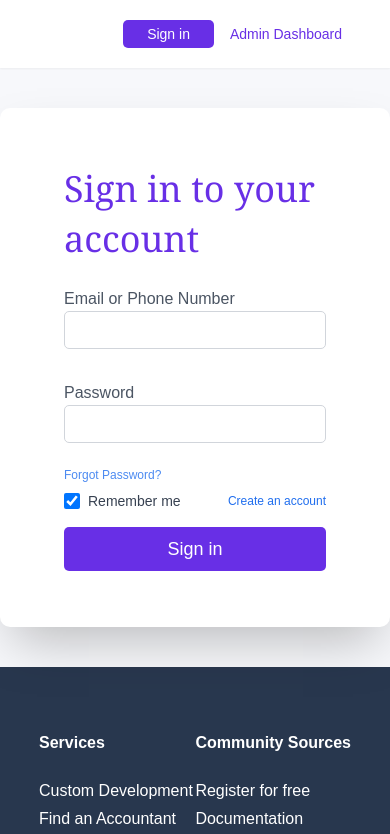
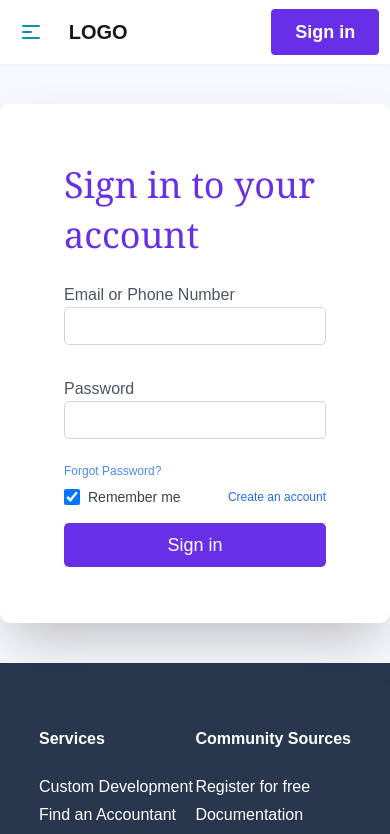
Before and after one commit to HelloTanvir/ERP-system, a Next.js app: page /auth/login in a window 390 px wide. Shown: the top 834 px of the page. Built offline with nearby package versions, Linux system fonts and the light colour scheme.

Commit message:
Responsive navbar has been created

```diff
--- a/package.json
+++ b/package.json
@@ -10,10 +10,12 @@
   },
   "dependencies": {
     "@reduxjs/toolkit": "^2.2.7",
+    "daisyui": "^4.12.10",
     "framer-motion": "^11.5.4",
     "next": "14.2.11",
     "react": "^18",
     "react-dom": "^18",
+    "react-icons": "^5.3.0",
     "react-redux": "^9.1.2"
   },
   "devDependencies": {
--- a/src/app/auth/[page]/_components/Footer.css
+++ b/src/app/auth/[page]/_components/Footer.css
@@ -1,4 +1,4 @@
-
+/*
 .hover-effect li {
   position: relative;
   display: block;
@@ -26,4 +26,4 @@
 }
 .hover-effect li span:hover::after{
    width: 100%;
-}
+} */
--- a/src/app/auth/[page]/_components/Footer.tsx
+++ b/src/app/auth/[page]/_components/Footer.tsx
@@ -12,7 +12,7 @@ function Footer() {
                         {/* Services */}
                         <div>
                             <p className="font-bold mb-6">Services</p>
-                            <ul className="space-y-1 hover-effect">
+                            <ul className="space-y-1 hover-effect hover-gray hover-underline-white">
                                 <li>
                                     <span>Custom Development</span>
                                 </li>
@@ -42,7 +42,7 @@ function Footer() {
                         {/* Community */}
                         <div>
                             <p className="font-bold mb-6">Community Sources</p>
-                            <ul className="space-y-1 hover-effect">
+                            <ul className="space-y-1 hover-effect hover-gray hover-underline-white">
                                 <li>
                                     <span>Register for free</span>
                                 </li>
@@ -70,7 +70,7 @@ function Footer() {
                         {/* About Us */}
                         <div>
                             <p className="font-bold mb-6">About Us</p>
-                            <ul className="cursor-pointer space-y-1 hover-effect">
+                            <ul className="space-y-1 hover-effect hover-gray hover-underline-white">
                                 <li>
                                     <span>Our Company</span>
                                 </li>
@@ -101,7 +101,7 @@ function Footer() {
                         {/* My Account */}
                         <div className="">
                             <p className="font-bold mb-6">My Account</p>
-                            <ul className="cursor-pointer space-y-1 hover-effect">
+                            <ul className="space-y-1 hover-effect hover-gray hover-underline-white">
                                 <li>
                                     <Link href={HeaderLinks.LOGIN}>
                                         <span>Sign in</span>
--- a/src/app/auth/[page]/_components/Header.tsx
+++ b/src/app/auth/[page]/_components/Header.tsx
@@ -2,27 +2,111 @@
 
 import Link from 'next/link';
 import { usePathname } from 'next/navigation';
+import { useState } from 'react';
+import { GiTireIronCross } from 'react-icons/gi';
 import { HeaderLinks } from '../_lib/utils';
 
 function Header() {
     const pathname = usePathname();
     console.log(pathname);
 
+    const [isOpen, setIsOpen] = useState(false);
+
+    const toggleDropdown = () => {
+        setIsOpen(!isOpen);
+    };
+
     return (
-        <div className="bg-header shadow-sm lg:p-lg-padding-header-footer p-padding-header-footer flex gap-2 justify-end sticky top-0 z-50">
-            <Link
-                href={HeaderLinks.LOGIN}
-                className={`py-1 px-6 text-sm font-medium ${pathname === HeaderLinks.LOGIN ? 'bg-primary text-white' : 'bg-white text-primary'} rounded-btn-radius`}
-            >
-                Sign in
-            </Link>
+        <div className="w-full bg-header shadow-sm  sticky top-0 z-50">
+            <div className="navbar justify-between lg:w-[80%] p-0  w-[95%] mx-auto">
+                <div className="navbar-start lg:w-[30%] w-full">
+                    <div className="dropdown">
+                        <div
+                            tabIndex={0}
+                            role="button"
+                            className="btn rounded-none flex btn-sm px-2 btn-ghost lg:hidden"
+                            onClick={toggleDropdown}
+                        >
+                            {isOpen ? (
+                                <GiTireIronCross
+                                    className={` transition-opacity transform duration-1000 ${
+                                        isOpen ? 'opacity-100 scale-100' : 'opacity-0 scale-90'
+                                    } text-[20px] pl-[3px] mr-[4px] text-cyan-600`}
+                                />
+                            ) : (
+                                <svg
+                                    xmlns="http://www.w3.org/2000/svg"
+                                    className={`transition-opacity transform duration-1000 text-cyan-600 ${
+                                        isOpen ? 'opacity-0 scale-90' : 'opacity-100 scale-100'
+                                    } h-6 w-6`}
+                                    fill="none"
+                                    viewBox="0 0 24 24"
+                                    stroke="currentColor"
+                                >
+                                    <path
+                                        strokeLinecap="round"
+                                        strokeLinejoin="round"
+                                        strokeWidth="2"
+                                        d="M4 6h16M4 12h8m-8 6h16"
+                                    />
+                                </svg>
+                            )}
+                        </div>
+                        {/* Dropdown menu */}
+                        {isOpen && (
+                            <ul
+                                tabIndex={0}
+                                className="dropdown-content mt-4 z-[1] p-2 shadow rounded-none bg-gray-100 bg-opacity-50 w-52 nav-hover-effect hover-effect-li hover-blue-li hover-underline-blue-li"
+                            >
+                                <li>
+                                    <span>Home</span>
+                                </li>
+                                <li>
+                                    <span>Services</span>
+                                </li>
+                                <li>
+                                    <span>Pricing</span>
+                                </li>
+                                <li>
+                                    <span>Contact</span>
+                                </li>
+                            </ul>
+                        )}
+                    </div>
+                    <Link href="/" className="btn btn-ghost text-xl">
+                        LOGO
+                    </Link>
+                </div>
 
-            <Link
-                href={HeaderLinks.ADMIN_DASHBOARD}
-                className={`py-1 px-2 text-sm font-medium ${pathname === HeaderLinks.ADMIN_DASHBOARD ? 'bg-primary text-white' : 'bg-white text-primary'} rounded-btn-radius`}
-            >
-                Admin Dashboard
-            </Link>
+                <div className="w-[65%] flex lg:justify-between justify-end">
+                    <div className="navbar-center hidden lg:flex">
+                        <ul className="flex gap-16 px-1 hover-effect hover-blue hover-underline-blue font-semibold">
+                            <li>
+                                <span>Home</span>
+                            </li>
+                            <li>
+                                <span>Services</span>
+                            </li>
+                            <li>
+                                <span>Pricing</span>
+                            </li>
+                            <li>
+                                <span>Contact</span>
+                            </li>
+                        </ul>
+                    </div>
+
+                    {/* Left part */}
+                    <div className="">
+                        <Link
+                            href={HeaderLinks.LOGIN}
+                            className={`py-1 px-6 text-lg font-bold btn  btn-outline  ${pathname === HeaderLinks.LOGIN ? 'bg-primary text-white' : 'bg-white text-primary'} rounded-btn-radius`}
+                        >
+                            Sign in
+                        </Link>
+                    </div>
+                </div>
+            </div>
         </div>
     );
 }
--- a/src/app/globals.css
+++ b/src/app/globals.css
@@ -18,3 +18,85 @@ body {
         text-wrap: balance;
     }
 }
+
+/* Links Hover effect */
+
+.hover-effect li span {
+    position: relative;
+    display: inline-block;
+}
+
+/* Separate text and underline color based on background */
+ul.hover-blue li span:hover {
+    color: #022e7a;
+}
+ul.hover-underline-blue li span::after {
+    background-color: rgb(7, 15, 97);
+}
+
+ul.hover-gray li span:hover {
+    color: #9ca3af;
+}
+ul.hover-underline-white  li  span::after {
+    background-color: white;
+}
+
+/* Ends here */
+
+
+ul.hover-effect li span::after {
+    content: '';
+    position: absolute;
+    cursor: pointer;
+    height: 1px;
+    width: 0;
+    left: 0;
+    bottom: 0;
+    transition: width 0.5s ease;
+}
+
+ul.hover-effect li span:hover::after {
+    width: 100%;
+}
+/* Ends here */
+
+/* Navbar hover effect for dropdown items */
+.hover-effect-li li{
+    position: relative;
+    display:block;
+}
+
+ul.hover-blue-li li:hover {
+    color: #265ebe;
+}
+
+ul.hover-underline-blue-li li::after {
+    background-color: rgb(7, 15, 97);
+}
+
+ul.hover-effect-li li::after {
+    content: '';
+    position: absolute;
+    cursor: pointer;
+    height: 1px;
+    width: 0;
+    left: 0;
+    bottom: 0;
+    transition: width 0.5s ease;
+}
+
+ul.hover-effect-li li:hover::after {
+    width: 100%;
+}
+
+ul.nav-hover-effect li {
+    cursor: pointer;
+    padding: 0.5rem;
+    background-color: white;
+    transition: background-color 0.3s ease;
+}
+
+ul.nav-hover-effect li:hover {
+    background-color: #e5e7eb;
+}
+/* Ends here */
--- a/tailwind.config.ts
+++ b/tailwind.config.ts
@@ -1,3 +1,4 @@
+import daisyui from 'daisyui';
 import type { Config } from 'tailwindcss';
 
 const config: Config = {
@@ -26,6 +27,9 @@ const config: Config = {
             },
         },
     },
-    plugins: [],
+    plugins: [daisyui],
+    daisyui: {
+        themes: ['light'],
+    },
 };
 export default config;
```
Also changed, not shown: 1 other file (tests, documents, lock files or other folders).
